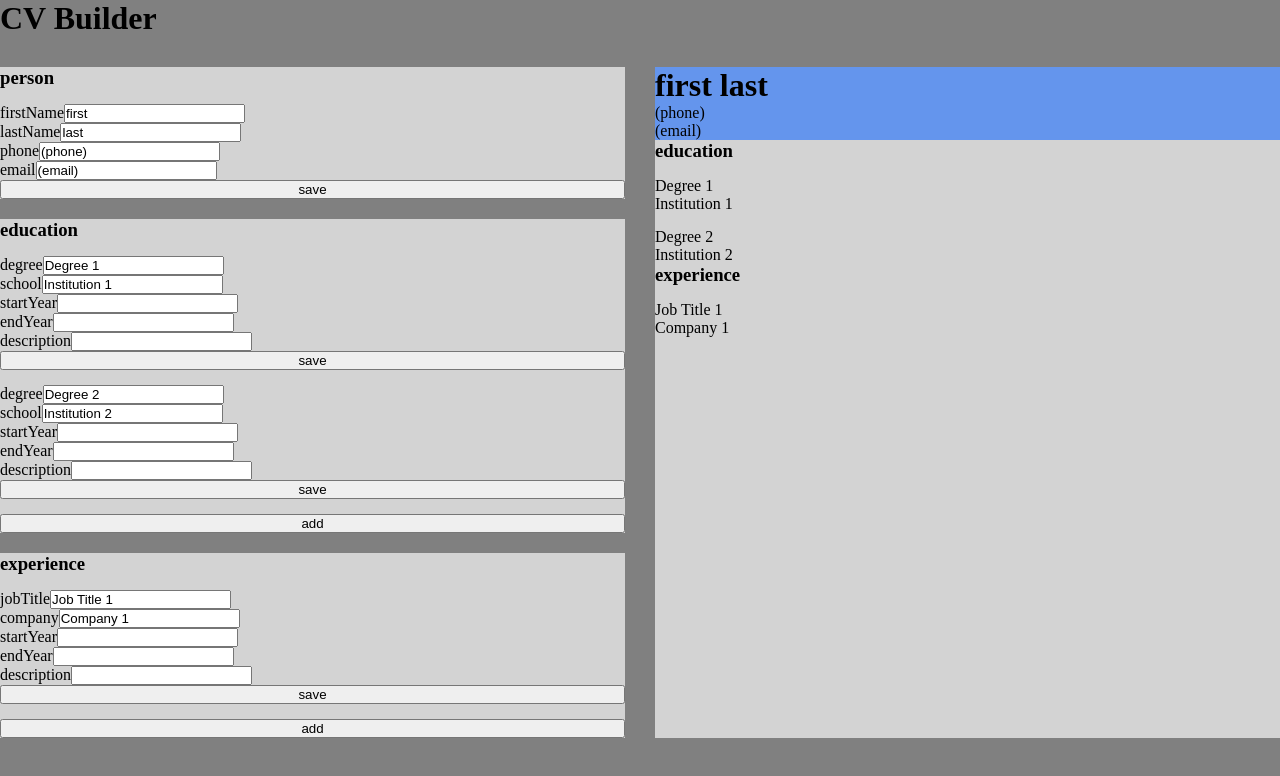
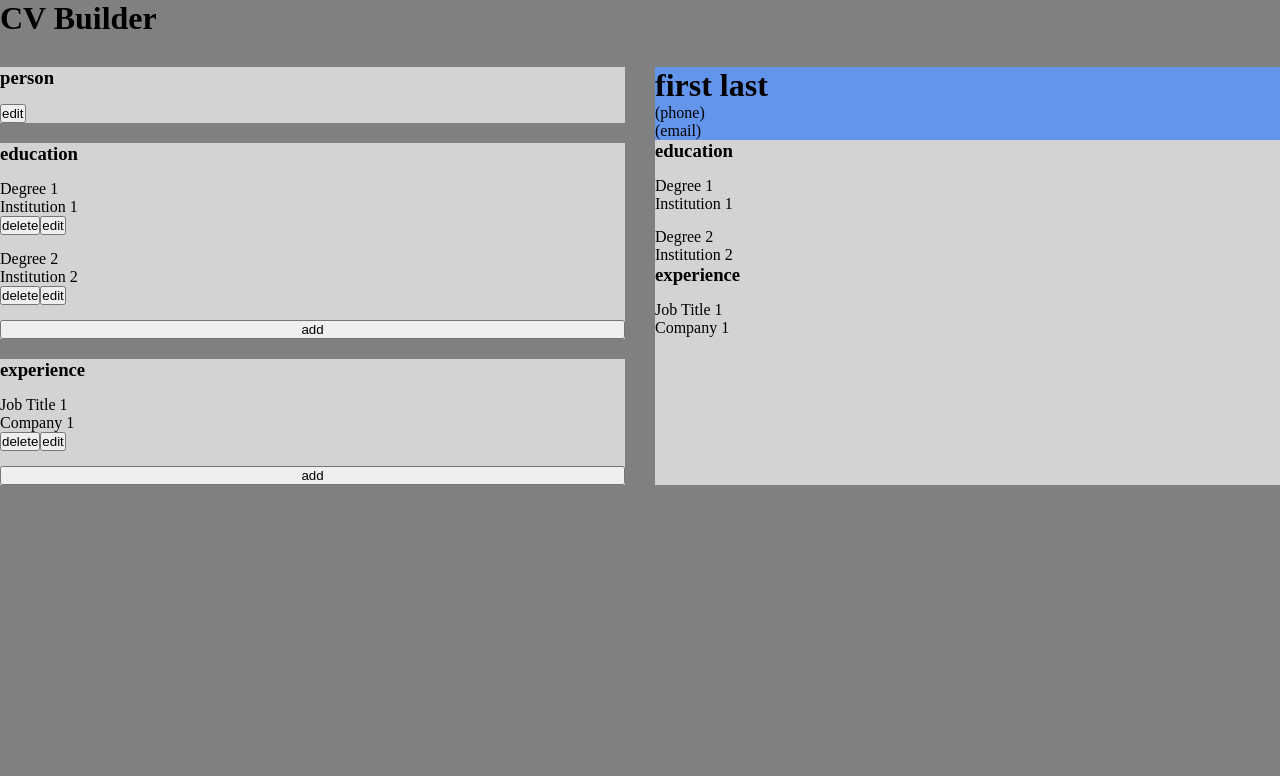
Before and after one commit to strallia/cv-app, a React (Vite) app: page / in a window 1280 px wide. Shown: the top 776 px of the page. Built offline with nearby package versions, Linux system fonts and the light colour scheme.

Commit message:
feat: Change position of delete and edit button

```diff
--- a/src/components/Form.jsx
+++ b/src/components/Form.jsx
@@ -4,7 +4,7 @@ import { Button } from "./Button";
 import { Input } from "./Input";
 
 function Form({ entry, handleInputOnChange, data, setData }) {
-  const [isCollapsed, setIsCollapsed] = useState(false);
+  const [isCollapsed, setIsCollapsed] = useState(true);
 
   const { entryID, sectionTitle } = entry;
   const modifiedEntry = modifyEntry(entry);
@@ -41,10 +41,19 @@ function Form({ entry, handleInputOnChange, data, setData }) {
           ? showCollapsedView(key, value, index)
           : showExpandedView(key, value, index);
       })}
-      {isCollapsed && sectionTitle !== "person" && (
-        <Button type="delete" entryID={entryID} data={data} setData={setData} />
+      {isCollapsed && (
+        <div>
+          {sectionTitle !== "person" && (
+            <Button
+              type="delete"
+              entryID={entryID}
+              data={data}
+              setData={setData}
+            />
+          )}
+          <Button type="edit" setIsCollapsed={setIsCollapsed} />
+        </div>
       )}
-      {isCollapsed && <Button type="edit" setIsCollapsed={setIsCollapsed} />}
       {!isCollapsed && <Button type="save" setIsCollapsed={setIsCollapsed} />}
     </form>
   );
```
